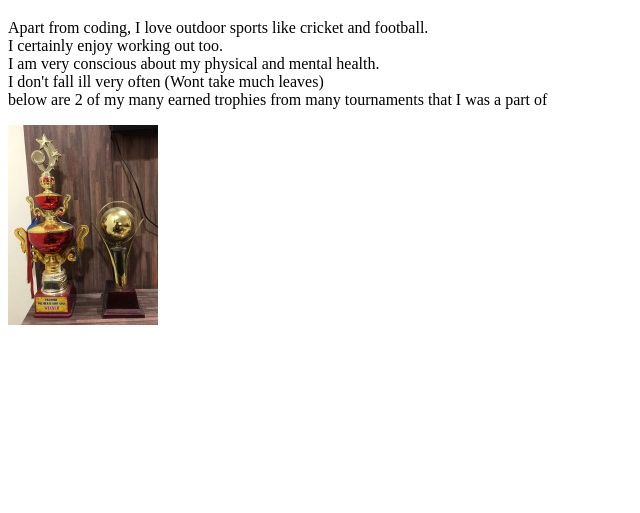
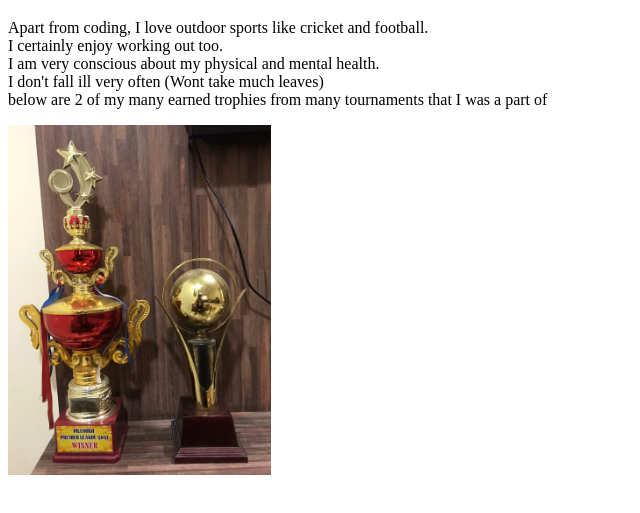
Before and after one commit to Sumit-2005/First-HTML, a plain HTML site: page Hobbies.html in a window 1280 px wide. Shown: the part 61-574 px from the top of the page, without its empty margins (0-640 px from the left). Drawn offline with Linux system fonts and the light colour scheme.

Commit message:
Image Resize

```diff
--- a/Hobbies.html
+++ b/Hobbies.html
@@ -17,6 +17,6 @@
         <br>
         below are 2 of my many earned trophies from many tournaments that I was a part of
     </p>
-    <img src="trophies.jpeg" alt="Trophies won" height="200">
+    <img src="trophies.jpeg" alt="Trophies won" height="350">
 </body>
 </html>
```
